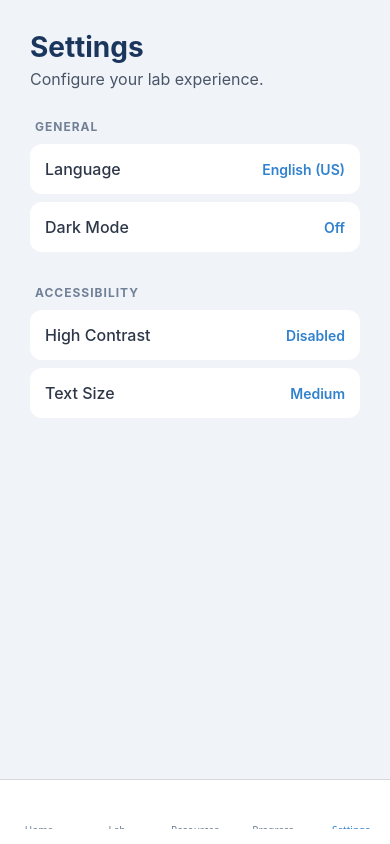
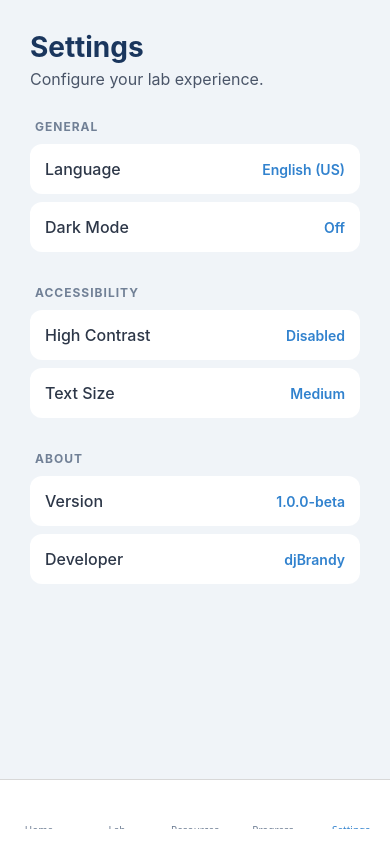
Before and after one commit to djBrandy/seku, a React Native app: screen /Settings in a window 390 px wide. Built offline with nearby package versions, Linux system fonts and the light colour scheme; some icons are missing; what react-native-worklets would draw is missing.

Commit message:
added about section to settings

```diff
--- a/src/screens/SettingsScreen.tsx
+++ b/src/screens/SettingsScreen.tsx
@@ -28,6 +28,18 @@ const SettingsScreen = () => {
         <View style={styles.settingItem}>
           <Text style={styles.settingLabel}>Text Size</Text>
           <Text style={styles.settingValue}>Medium</Text>
+        </View>
+      </View>
+
+      <View style={styles.section}>
+        <Text style={styles.sectionTitle}>About</Text>
+        <View style={styles.settingItem}>
+          <Text style={styles.settingLabel}>Version</Text>
+          <Text style={styles.settingValue}>1.0.0-beta</Text>
+        </View>
+        <View style={styles.settingItem}>
+          <Text style={styles.settingLabel}>Developer</Text>
+          <Text style={styles.settingValue}>djBrandy</Text>
         </View>
       </View>
     </View>
```
